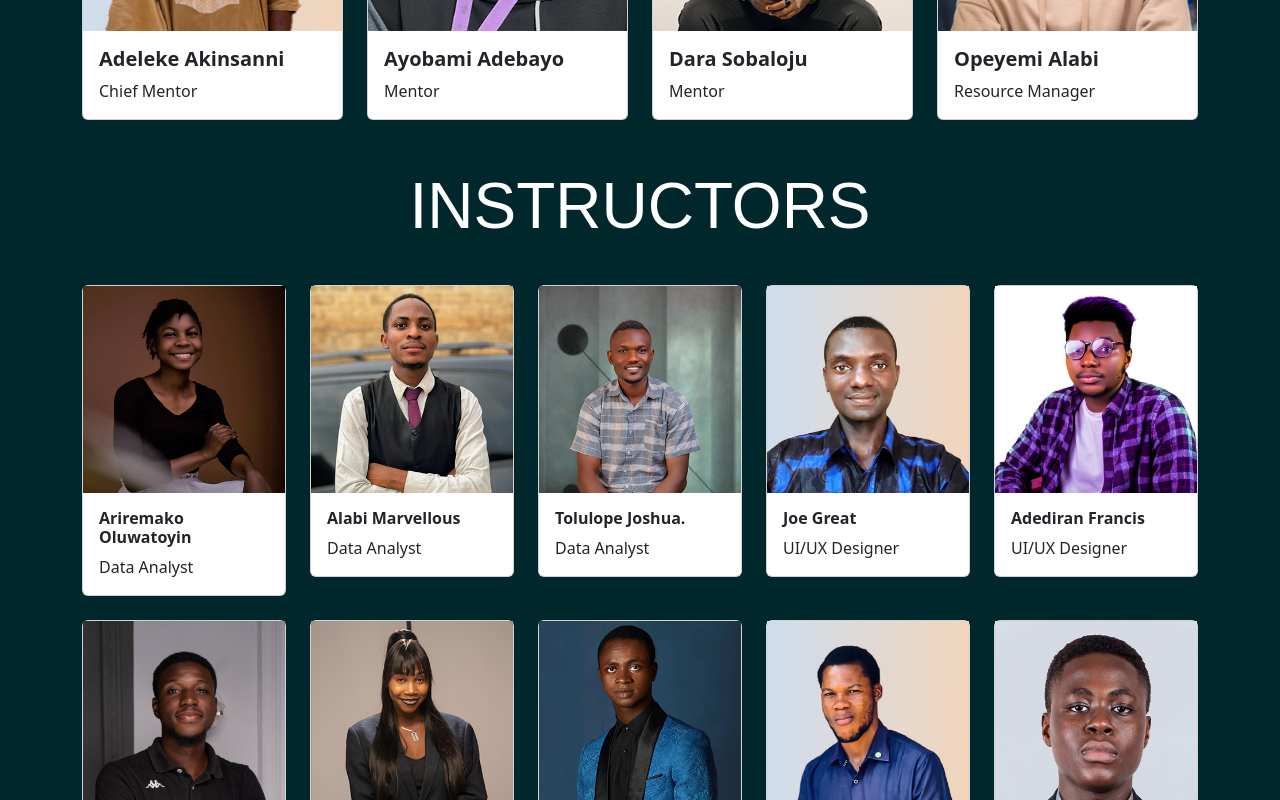
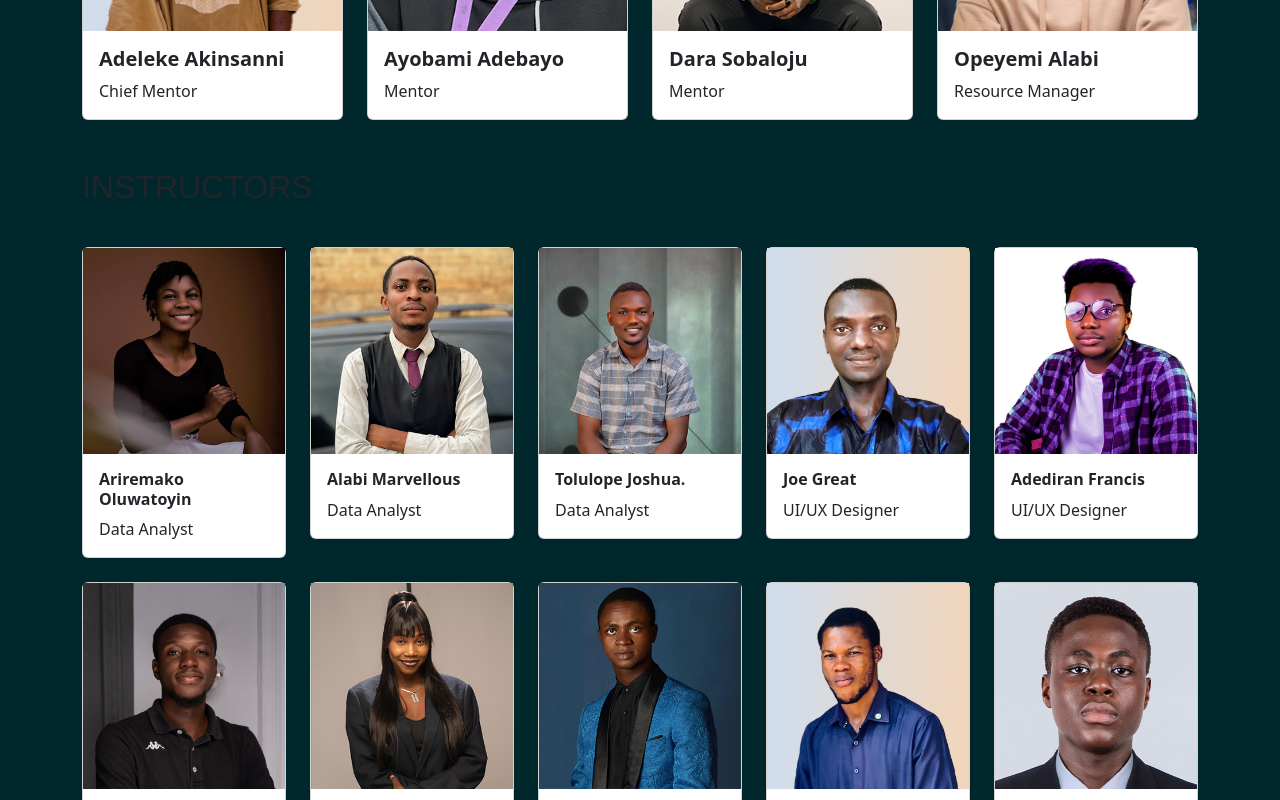
Before and after one commit to Gidbolu/home, a React (Create React App) app: page /index/About in a window 1280 px wide. Shown: the part 3880-4680 px from the top of the page. Built offline with nearby package versions, Linux system fonts and the light colour scheme; a web font is replaced by a local one.

Commit message:
new commit

```diff
--- a/src/component/pages/about.js
+++ b/src/component/pages/about.js
@@ -223,7 +223,7 @@ const about = () => {
                             </div>
                         </div>
                     </div>
-                    <div className='pt-5'> <h1> INSTRUCTORS </h1></div>
+                    <div className='pt-5'> <h2> INSTRUCTORS </h2></div>
 
                     <div>
                         <div className="row row-cols-1 row-cols-md-5 g-4 mt-3 pb-5">
--- a/src/component/pages/home.js
+++ b/src/component/pages/home.js
@@ -139,7 +139,7 @@ const home = () => {
         {/* section 4 */}
         <div>
             <div className="p-1 section4 mt-5 lh-lg text-center container w-50 ">
-                <h2 className='fs-1'>Our students have worked at.</h2>
+                <h2 className='fs-1'>Where Our students have worked at.</h2>
                 <p className='fs-5 fst-lighter'>
                     Beyond the training, getting job is one of the crucial concern we address.
                     Learning to earn through freelancing is the initial step to fulfilling our promise.
```
